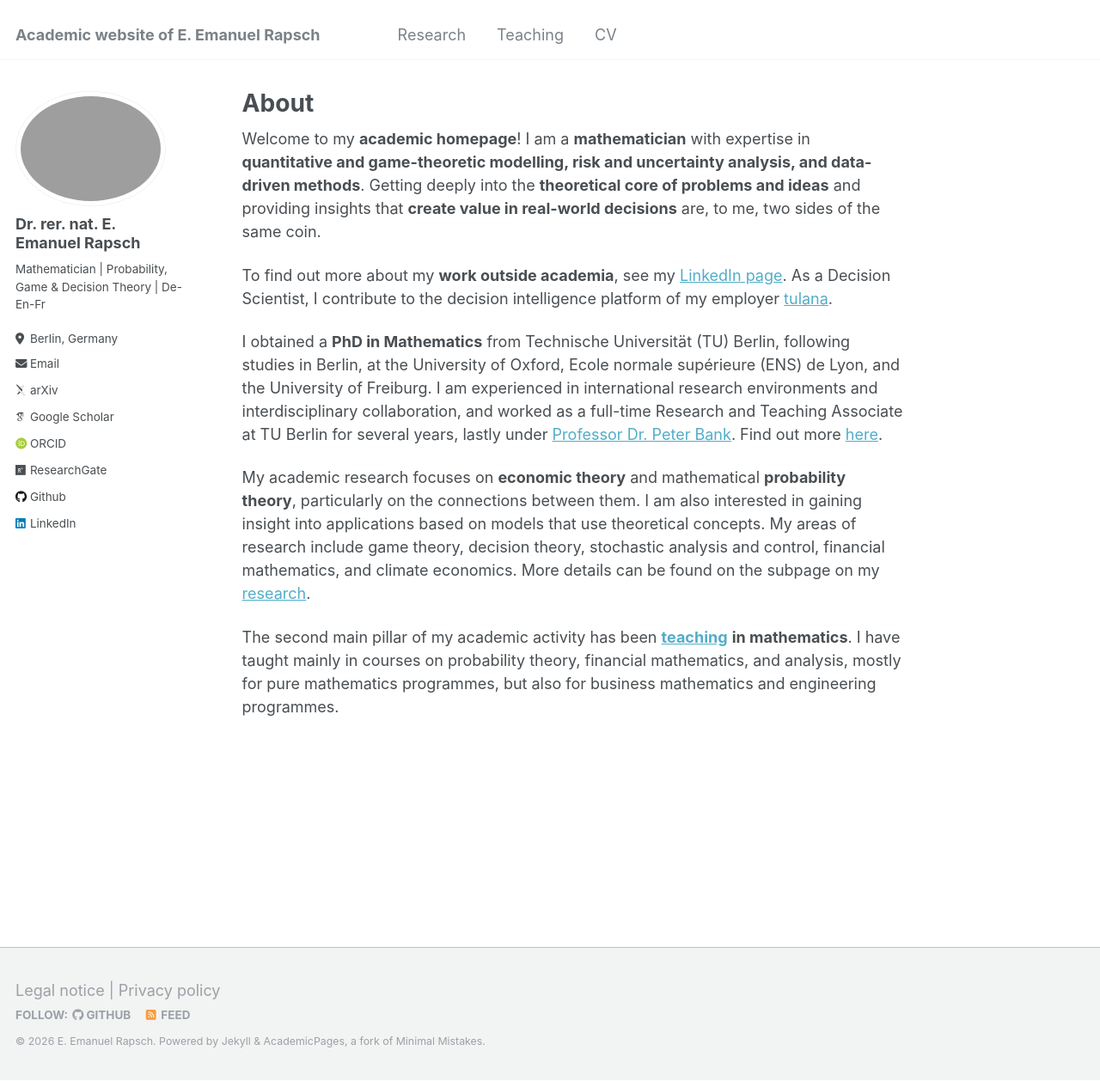
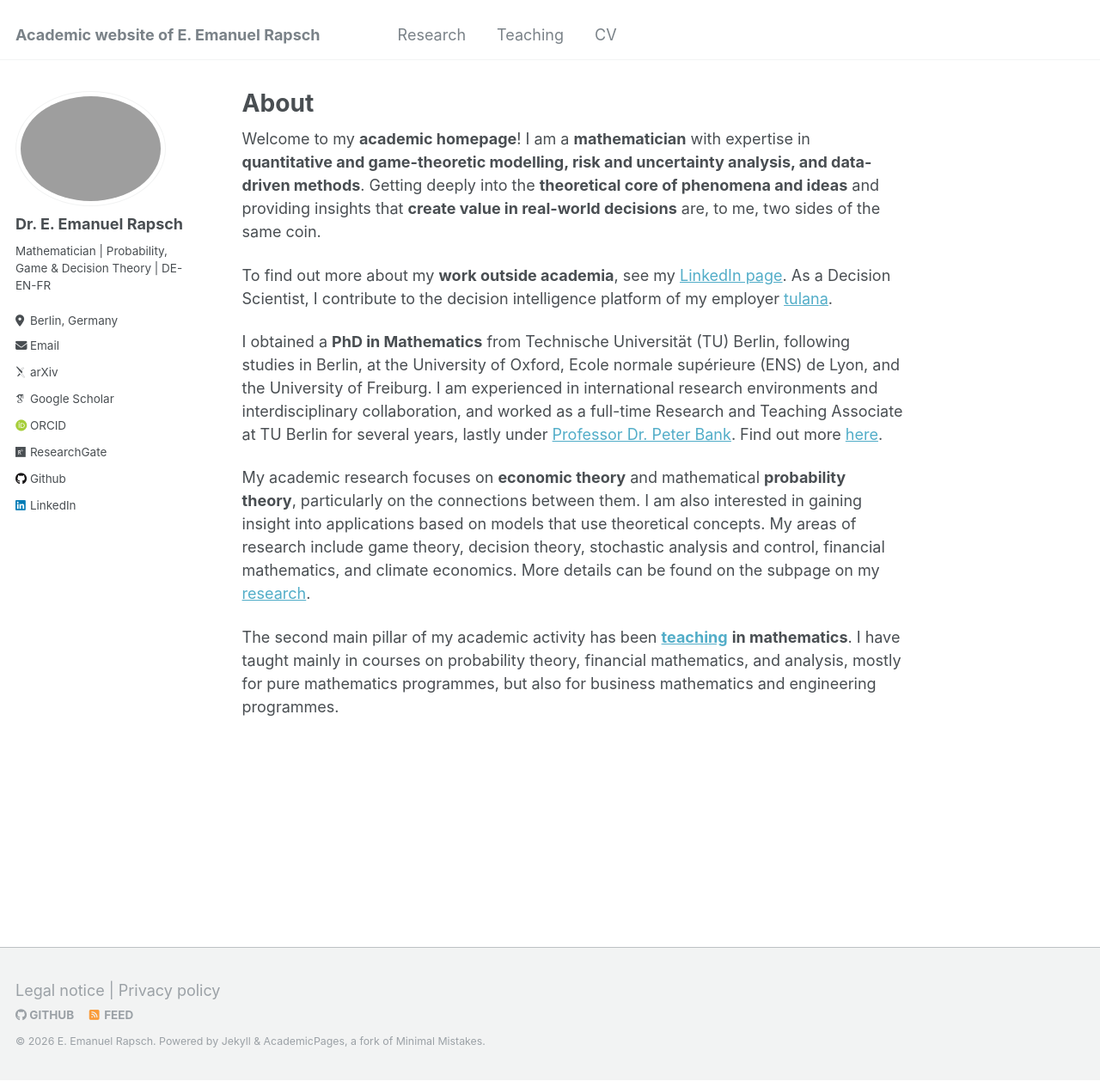
Before and after one commit to erapsch/erapsch.github.io, a Jekyll site: the page built from _pages/about.md, in a window 1280 px wide and 1258 px high. Shown: the whole window at 86% size. Built offline with Jekyll 4.4.1, drawn with Linux system fonts in a browser that asks for light colours; some web fonts are replaced.

Commit message:
updated signature, minor change in about intro (phenomena)

```diff
--- a/_config.yml
+++ b/_config.yml
@@ -7,7 +7,7 @@
 # server process.
 
 # Basic Site Settings
-locale                   : "en-US"
+locale                   : "en-UK"
 title                    : "Academic website of E. Emanuel Rapsch"
 title_separator          : "-"
 name                     : &name "E. Emanuel Rapsch"
@@ -22,9 +22,9 @@
 author:
   # Biographic information
   avatar           : "profile.jpg"
-  name             : "Dr. rer. nat. E. Emanuel Rapsch"
+  name             : "Dr. E. Emanuel Rapsch"
   pronouns         : # example: "she/her"
-  bio              : "Mathematician | Probability, Game & Decision Theory | De-En-Fr"
+  bio              : "Mathematician | Probability, Game & Decision Theory | DE-EN-FR"
   location         : "Berlin, Germany"
   employer         : # employer name
   uri              : # URL
--- a/_pages/about.md
+++ b/_pages/about.md
@@ -7,7 +7,7 @@
   - /about.html
 ---
 
-Welcome to my **academic homepage**! I am a **mathematician** with expertise in **quantitative and game-theoretic modelling, risk and uncertainty analysis, and data-driven methods**. Getting deeply into the **theoretical core of problems and ideas** and providing insights that **create value in real-world decisions** are, to me, two sides of the same coin.
+Welcome to my **academic homepage**! I am a **mathematician** with expertise in **quantitative and game-theoretic modelling, risk and uncertainty analysis, and data-driven methods**. Getting deeply into the **theoretical core of phenomena and ideas** and providing insights that **create value in real-world decisions** are, to me, two sides of the same coin.
 
 To find out more about my **work outside academia**, see my <a href="https://www.linkedin.com/in/erapsch">LinkedIn page</a>. As a Decision Scientist, I contribute to the decision intelligence platform of my employer <a href="https://tulana.de/">tulana</a>.
 
```
